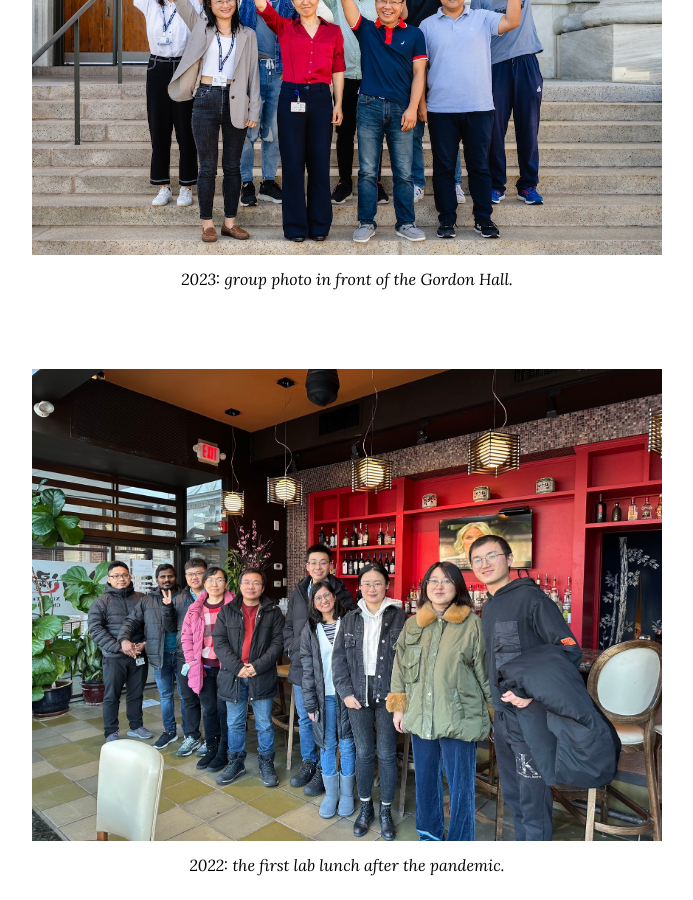
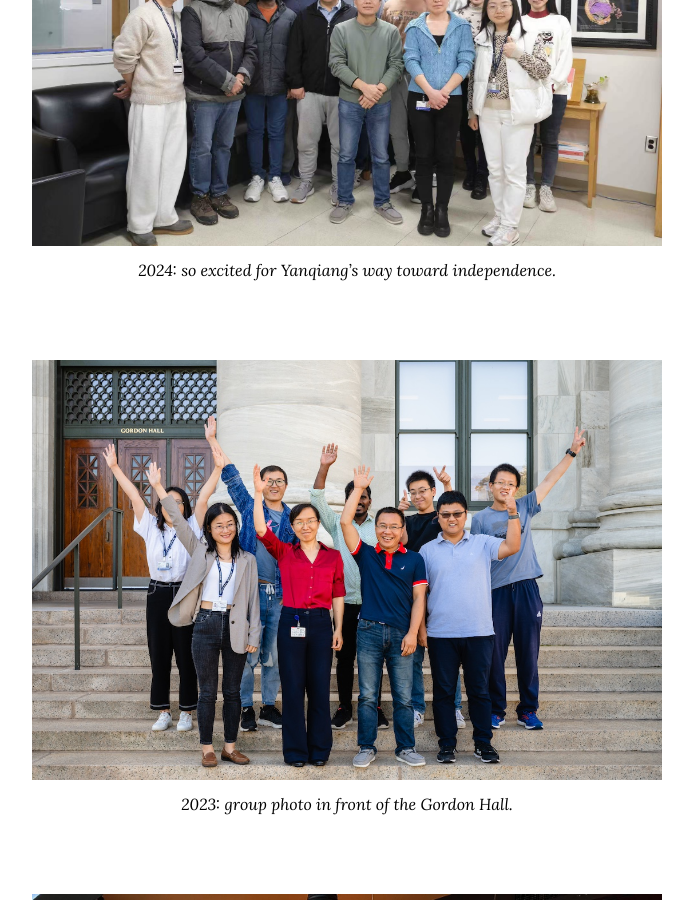
Before and after one commit to kaifuchenlab/kaifuchenlab.github.io, a Jekyll site: the page built from index.md, in a window 1280 px wide and 900 px high, scrolled down 460 px. Shown: the whole window, without its empty margins (293-986 px from the left). Built offline with Jekyll 4.4.1, drawn with Linux system fonts in a browser that asks for light colours.

Commit message:
Update index.md

```diff
--- a/index.md
+++ b/index.md
@@ -2,6 +2,22 @@
 title: Home
 ---
 ## [Kaifu Chen Lab, Do Good Science](https://kaifuchenlab.github.io)
+
+
+
+{%
+  include gallery.html
+  image="images/lab2024.jpg"
+%}
+
+{%
+  include figure.html
+  image="images/lab2024.jpg"
+  width="70%"
+  height="70%"
+  caption="2024: so excited for Yanqiang's way toward independence."
+%}
+
 
 
 
```
